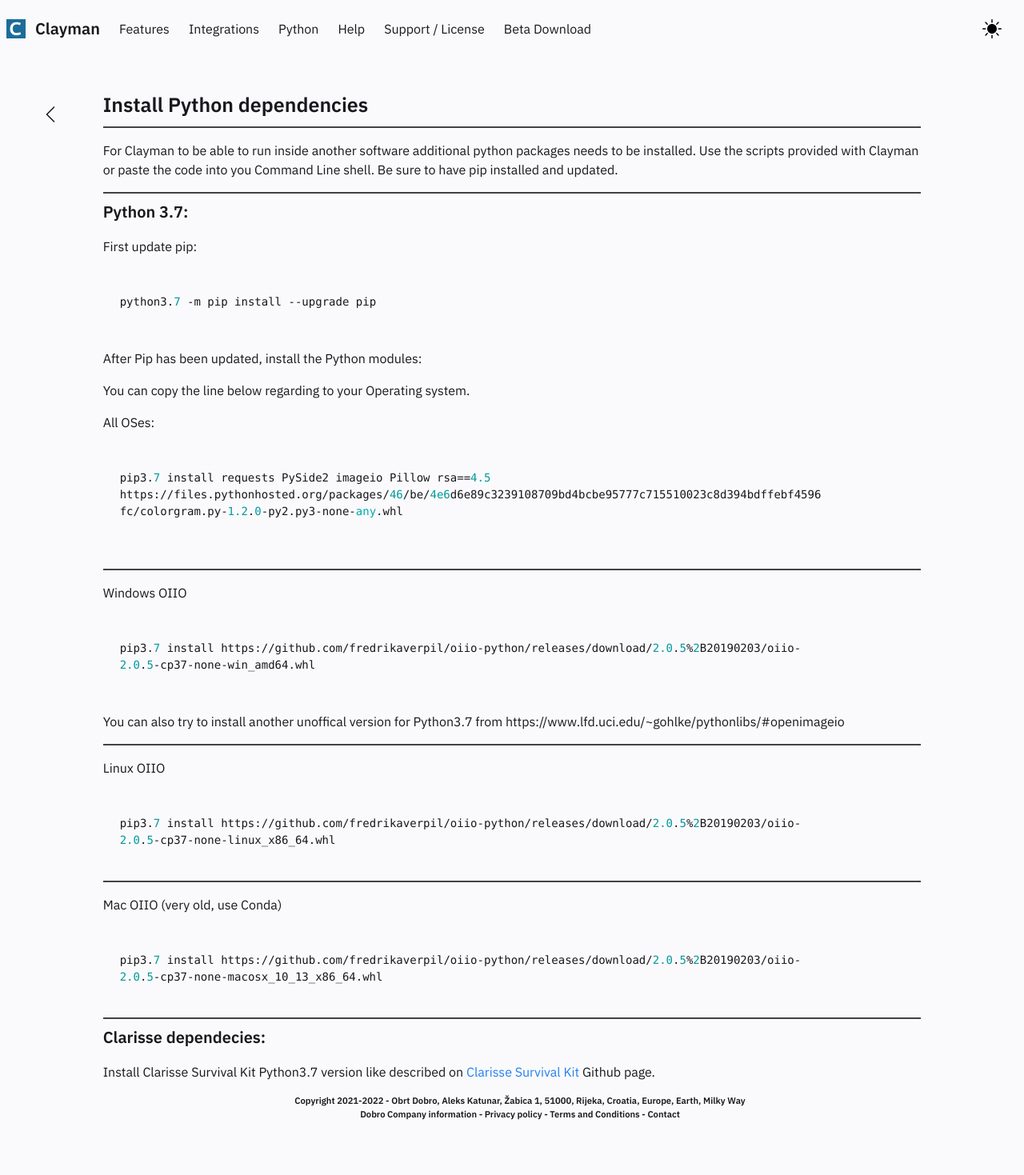
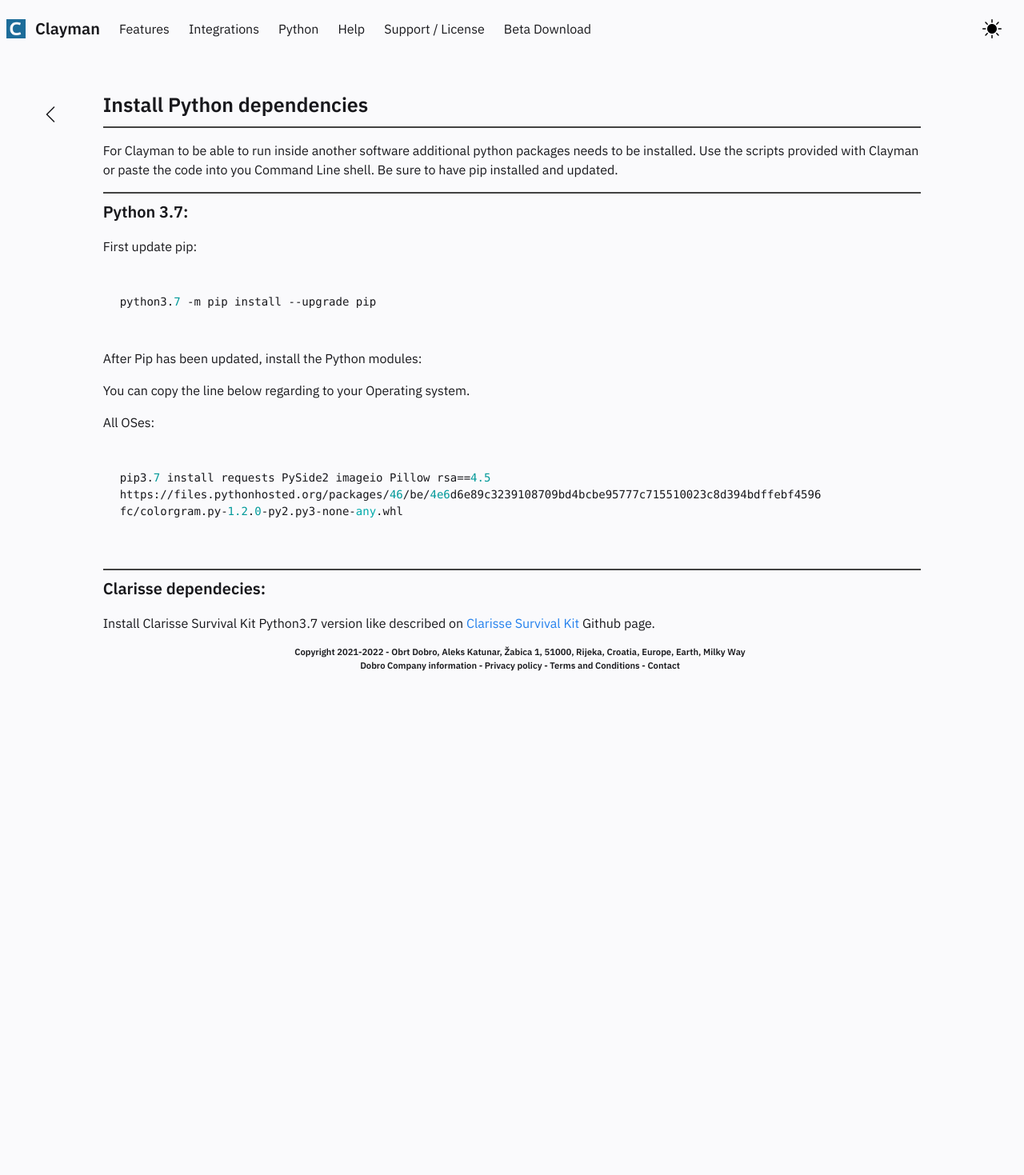
Before and after one commit to ddesmond/ClaymanWeb, a Jekyll site: the page built from _posts/2020-03-01-python.md, in a window 1280 px wide. Shown: the whole page at 80% size. Built offline with Jekyll 4.4.1, drawn with Linux system fonts in a browser that asks for light colours; after the commit the page ends 908 px from its top, so only the background shows below that.

Commit message:
Update 2020-03-01-python.md

````diff
--- a/_posts/2020-03-01-python.md
+++ b/_posts/2020-03-01-python.md
@@ -29,35 +29,6 @@
 
 ```
 
-<hr style="background-color:#424242;">
-
-
-Windows OIIO
-```python
-pip3.7 install https://github.com/fredrikaverpil/oiio-python/releases/download/2.0.5%2B20190203/oiio-2.0.5-cp37-none-win_amd64.whl
-```
-
-You can also try to install another unoffical version for Python3.7 from
-https://www.lfd.uci.edu/~gohlke/pythonlibs/#openimageio
-
-<hr style="background-color:#424242;">
-
-
-Linux OIIO
-```python
-pip3.7 install https://github.com/fredrikaverpil/oiio-python/releases/download/2.0.5%2B20190203/oiio-2.0.5-cp37-none-linux_x86_64.whl
-```
-
-<hr style="background-color:#424242;">
-
-
-
-Mac OIIO (very old, use Conda)
-```python
-pip3.7 install https://github.com/fredrikaverpil/oiio-python/releases/download/2.0.5%2B20190203/oiio-2.0.5-cp37-none-macosx_10_13_x86_64.whl
-```
-
-
 
 <hr style="background-color:#424242;">
 #### Clarisse dependecies:
````
